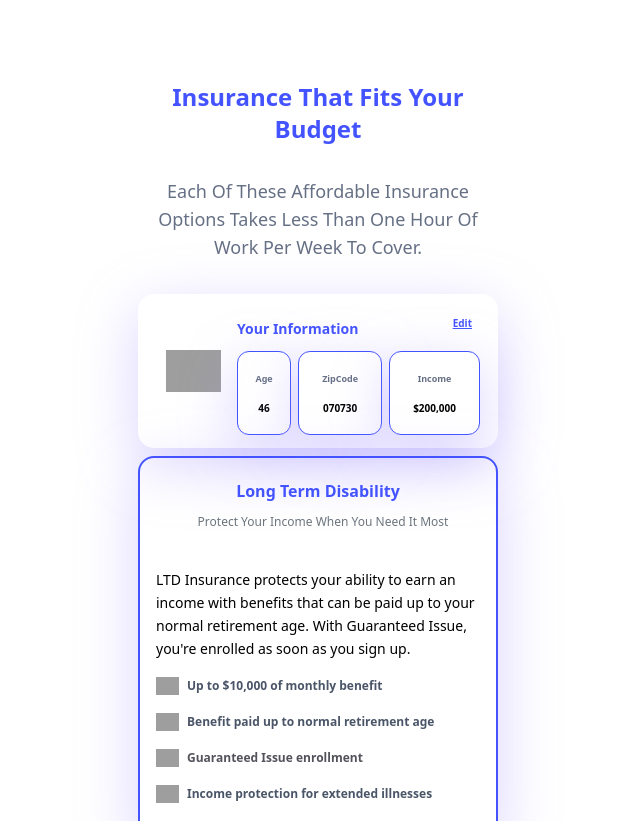
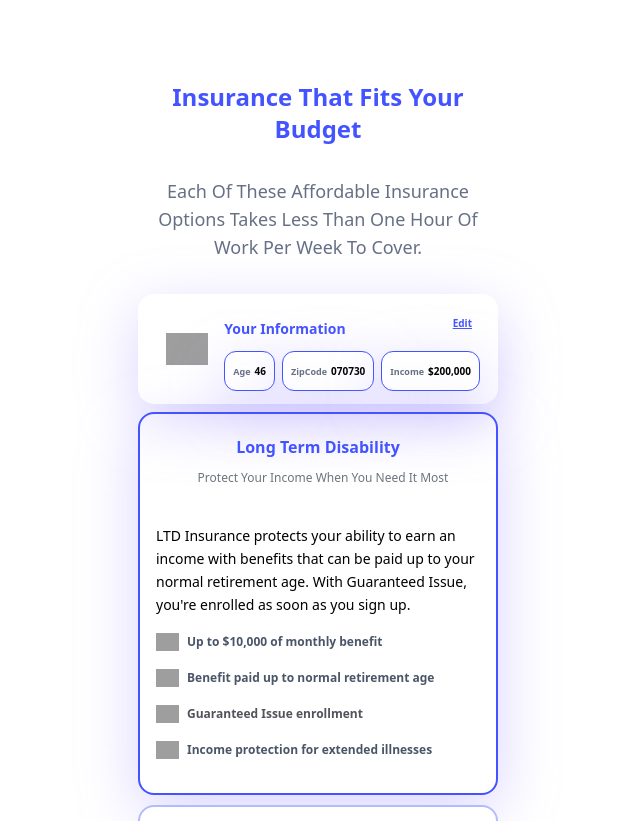
Before and after one commit to alexander-mitelman/mini-john, a React (Vite) app: page / in a window 1280 px wide. Shown: the top 821 px of the page, without its empty margins (322-962 px from the left). Built offline with nearby package versions, Linux system fonts and the light colour scheme; grey boxes are pictures that could not be loaded.

Commit message:
Adjust padding in UserInfoCard
Adjust the padding for age, zipcode, and income fields in the UserInfoCard component to improve the layout on desktop.

```diff
--- a/src/components/insurance/UserInfoCard.tsx
+++ b/src/components/insurance/UserInfoCard.tsx
@@ -37,31 +37,31 @@ export const UserInfoCard: React.FC<UserInfoCardProps> = ({
           <div>
             <div
               onClick={() => onEdit('age')}
-              className="self-stretch bg-white shadow-[0px_15px_56px_rgba(162,148,253,0.4)] border min-h-[29px] gap-[19px] px-3 py-[11px] rounded-xl border-[rgba(67,83,255,1)] border-solid cursor-pointer hover:bg-gray-50 transition-colors"
+              className="self-stretch bg-white shadow-[0px_15px_56px_rgba(162,148,253,0.4)] border flex items-center justify-center min-h-[29px] px-2 py-1 rounded-xl border-[rgba(67,83,255,1)] border-solid cursor-pointer hover:bg-gray-50 transition-colors"
             >
-              <span className="text-[9px] text-[rgba(102,112,133,1)]">Age</span>{" "}
-              {age}
+              <span className="text-[9px] text-[rgba(102,112,133,1)] mr-1">Age</span>
+              <span>{age}</span>
             </div>
           </div>
           <div className="flex flex-col items-stretch justify-center">
             <div
               onClick={() => onEdit('zipCode')}
-              className="self-stretch bg-white shadow-[0px_15px_56px_rgba(162,148,253,0.4)] border min-h-[29px] gap-[19px] px-[7px] py-[11px] rounded-xl border-[rgba(67,83,255,1)] border-solid cursor-pointer hover:bg-gray-50 transition-colors"
+              className="self-stretch bg-white shadow-[0px_15px_56px_rgba(162,148,253,0.4)] border flex items-center justify-center min-h-[29px] px-2 py-1 rounded-xl border-[rgba(67,83,255,1)] border-solid cursor-pointer hover:bg-gray-50 transition-colors"
             >
-              <span className="text-[9px] text-[rgba(102,112,133,1)]">
+              <span className="text-[9px] text-[rgba(102,112,133,1)] mr-1">
                 ZipCode
-              </span>{" "}
-              {zipCode}
+              </span>
+              <span>{zipCode}</span>
             </div>
           </div>
           <div
             onClick={() => onEdit('income')}
-            className="self-stretch bg-white shadow-[0px_15px_56px_rgba(162,148,253,0.4)] border min-h-[29px] gap-[19px] px-[7px] py-[11px] rounded-xl border-[rgba(67,83,255,1)] border-solid cursor-pointer hover:bg-gray-50 transition-colors"
+            className="self-stretch bg-white shadow-[0px_15px_56px_rgba(162,148,253,0.4)] border flex items-center justify-center min-h-[29px] px-2 py-1 rounded-xl border-[rgba(67,83,255,1)] border-solid cursor-pointer hover:bg-gray-50 transition-colors"
           >
-            <span className="text-[9px] text-[rgba(102,112,133,1)]">
+            <span className="text-[9px] text-[rgba(102,112,133,1)] mr-1">
               Income
-            </span>{" "}
-            {income}
+            </span>
+            <span>{income}</span>
           </div>
         </div>
       </div>
```
